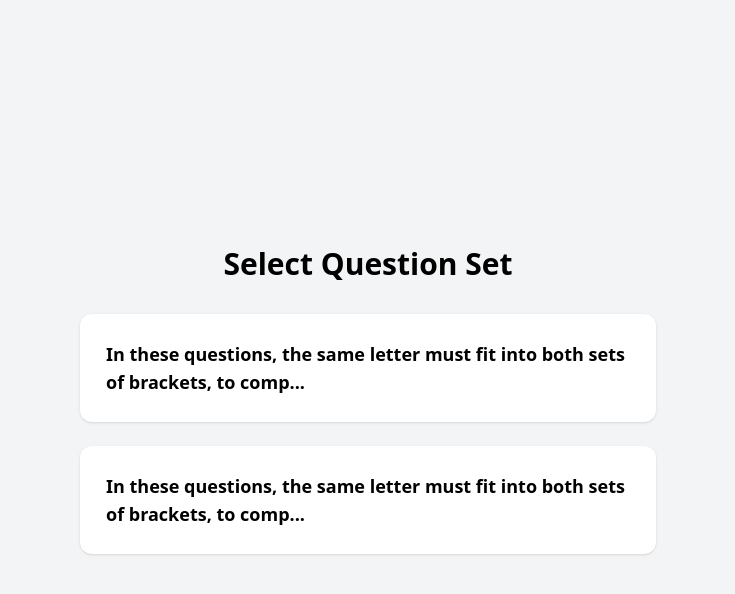
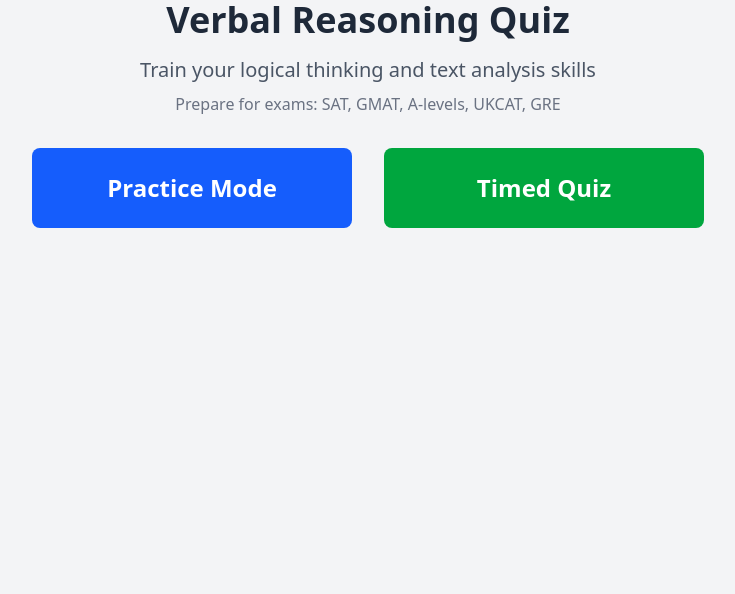
Before and after one commit to astratow/quiz-app, a Vue app: page / in a window 1280 px wide. Shown: the top 594 px of the page, without its empty margins (272-1007 px from the left). Built offline with nearby package versions, Linux system fonts and the light colour scheme.

Commit message:
new examples

```diff
--- a/src/App.vue
+++ b/src/App.vue
@@ -2,6 +2,7 @@
 import { ref, computed } from "vue";
 import Question from "./components/Question.vue";
 import groups from "./data/questions.json";
+import StartScreen from "./components/StartScreen.vue";
 
 interface QuestionData {
   type?: string;
@@ -29,10 +30,10 @@
 }
 
 type GameMode = 'practice' | 'timed';
-type AppScreen = 'start' | 'group-info' | 'quiz' | 'results';
+type AppScreen = 'start' | 'group-select' | 'group-info' | 'quiz' | 'results';
 
 const currentScreen = ref<AppScreen>('start');
-const gameMode = ref<GameMode>('practice');
+const gameMode = ref<GameMode | null>(null);
 const score = ref(0);
 const index = ref(0);
 const answered = ref(false);
@@ -40,27 +41,30 @@
 const currentQuestion = ref<QuestionData | null>(null);
 const timeLeft = ref(90); // seconds for timed mode
 const timeInterval = ref<number | null>(null);
-
 const selectedGroupIdx = ref<number | null>(null);
 const selectedGroup = computed(() =>
   selectedGroupIdx.value !== null ? (groups as QuestionGroup[])[selectedGroupIdx.value] : null
 );
 const questions = computed(() => selectedGroup.value ? selectedGroup.value.questions : []);
 
+function selectMode(mode: GameMode) {
+  gameMode.value = mode;
+  currentScreen.value = 'group-select';
+}
+
 function selectGroup(idx: number) {
   selectedGroupIdx.value = idx;
   currentScreen.value = 'group-info';
 }
 
-function startGame(mode: GameMode) {
-  gameMode.value = mode;
+function startGame() {
   currentScreen.value = 'quiz';
   score.value = 0;
   index.value = 0;
   answered.value = false;
   selectedAnswer.value = null;
   currentQuestion.value = questions.value.length > 0 ? questions.value[0] : null;
-  if (mode === 'timed') {
+  if (gameMode.value === 'timed') {
     startTimer();
   }
 }
@@ -132,6 +136,11 @@
   currentQuestion.value = null;
 }
 
+function handleModeSelected(mode: GameMode) {
+  gameMode.value = mode;
+  currentScreen.value = 'group-select';
+}
+
 const isTimedMode = computed(() => gameMode.value === 'timed');
 const timeDisplay = computed(() => {
   const minutes = Math.floor(timeLeft.value / 60);
@@ -143,9 +152,11 @@
 
 <template>
   <div class="min-h-screen bg-gray-100">
-    <!-- Start Screen: Group Selection -->
-    <div v-if="currentScreen === 'start'" class="min-h-screen flex flex-col items-center justify-center p-6">
-      <h1 class="text-3xl font-bold mb-8">Select Question Set</h1>
+    <!-- Start Screen: Mode Selection -->
+    <StartScreen v-if="currentScreen === 'start'" @mode-selected="handleModeSelected" />
+    <!-- Group Selection Screen -->
+    <div v-else-if="currentScreen === 'group-select'" class="min-h-screen flex flex-col items-center justify-center p-6">
+      <h2 class="text-3xl font-bold mb-8">Select Question Set</h2>
       <div class="grid gap-6 w-full max-w-xl">
         <button
           v-for="(group, idx) in groups"
@@ -156,8 +167,8 @@
           {{ group.instruction.substring(0, 80) }}<span v-if="group.instruction.length > 80">...</span>
         </button>
       </div>
+      <button class="mt-8 text-gray-500 underline" @click="currentScreen = 'start'">Back to Mode Selection</button>
     </div>
-
     <!-- Group Info Screen: Show instruction and example -->
     <div v-else-if="currentScreen === 'group-info' && selectedGroup" class="min-h-screen flex flex-col items-center justify-center p-6">
       <div class="bg-white rounded-xl shadow-lg p-8 max-w-2xl w-full mb-8">
@@ -174,12 +185,10 @@
         <div class="text-gray-600 text-sm">{{ selectedGroup.example.explanation }}</div>
       </div>
       <div class="flex gap-4">
-        <button @click="currentScreen = 'start'" class="px-6 py-3 bg-gray-200 text-gray-800 rounded-lg hover:bg-gray-300 font-semibold">Back</button>
-        <button @click="startGame('practice')" class="px-6 py-3 bg-blue-600 text-white rounded-lg hover:bg-blue-700 font-semibold">Start Practice</button>
-        <button @click="startGame('timed')" class="px-6 py-3 bg-green-600 text-white rounded-lg hover:bg-green-700 font-semibold">Start Timed</button>
+        <button @click="currentScreen = 'group-select'" class="px-6 py-3 bg-gray-200 text-gray-800 rounded-lg hover:bg-gray-300 font-semibold">Back</button>
+        <button @click="startGame" class="px-6 py-3 bg-blue-600 text-white rounded-lg hover:bg-blue-700 font-semibold">Start</button>
       </div>
     </div>
-
     <!-- Quiz Screen -->
     <div v-else-if="currentScreen === 'quiz' && selectedGroup" class="min-h-screen flex flex-col items-center justify-center p-6">
       <!-- Back to Menu Button -->
@@ -239,7 +248,6 @@
         {{ index + 1 >= questions.length ? 'View Results' : 'Next Question' }}
       </button>
     </div>
-
     <!-- Results Screen -->
     <div v-else-if="currentScreen === 'results' && selectedGroup" class="min-h-screen flex items-center justify-center p-6">
       <div class="text-center max-w-2xl mx-auto">
--- a/src/components/StartScreen.vue
+++ b/src/components/StartScreen.vue
@@ -9,95 +9,27 @@
         Prepare for exams: SAT, GMAT, A-levels, UKCAT, GRE
       </p>
     </div>
-
-    <div class="grid gap-4 md:grid-cols-2 mb-8">
-      <!-- Practice Mode -->
-      <div class="bg-white rounded-xl shadow-lg p-6 border-2 border-transparent hover:border-blue-500 transition-all cursor-pointer"
-           @click="selectMode('practice')">
-        <div class="text-4xl mb-4">📚</div>
-        <h3 class="text-xl font-semibold mb-2">Practice Mode</h3>
-        <p class="text-gray-600 mb-4">
-          Solve questions at your own pace without time pressure.
-          Perfect for learning and exploring different question types.
-        </p>
-        <div class="text-sm text-blue-600 font-medium">
-          ✓ No time limit<br>
-          ✓ Instant feedback<br>
-          ✓ Answer explanations
-        </div>
-      </div>
-
-      <!-- Timed Quiz Mode -->
-      <div class="bg-white rounded-xl shadow-lg p-6 border-2 border-transparent hover:border-green-500 transition-all cursor-pointer"
-           @click="selectMode('timed')">
-        <div class="text-4xl mb-4">⏱️</div>
-        <h3 class="text-xl font-semibold mb-2">Timed Quiz</h3>
-        <p class="text-gray-600 mb-4">
-          Test yourself under exam conditions.
-          Limited time for each question.
-        </p>
-        <div class="text-sm text-green-600 font-medium">
-          ✓ 90 seconds per question<br>
-          ✓ Exam simulation<br>
-          ✓ Time tracking
-        </div>
-      </div>
-    </div>
-
-    <div class="bg-gray-50 rounded-lg p-4 mb-6">
-      <h4 class="font-semibold text-gray-700 mb-2">📊 Your Statistics</h4>
-      <div class="grid grid-cols-3 gap-4 text-center">
-        <div>
-          <div class="text-2xl font-bold text-blue-600">{{ stats.totalQuestions }}</div>
-          <div class="text-sm text-gray-600">Questions solved</div>
-        </div>
-        <div>
-          <div class="text-2xl font-bold text-green-600">{{ stats.correctAnswers }}</div>
-          <div class="text-sm text-gray-600">Correct answers</div>
-        </div>
-        <div>
-          <div class="text-2xl font-bold text-purple-600">{{ stats.accuracy }}%</div>
-          <div class="text-sm text-gray-600">Accuracy</div>
-        </div>
-      </div>
-    </div>
-
-    <div class="text-sm text-gray-500">
-      💡 Tip: Start with practice mode to get familiar with the question format
+    <div class="flex flex-col md:flex-row gap-8 mb-8">
+      <button
+        class="flex-1 px-8 py-6 bg-blue-600 text-white rounded-lg hover:bg-blue-700 font-semibold text-2xl"
+        @click="selectMode('practice')"
+      >
+        Practice Mode
+      </button>
+      <button
+        class="flex-1 px-8 py-6 bg-green-600 text-white rounded-lg hover:bg-green-700 font-semibold text-2xl"
+        @click="selectMode('timed')"
+      >
+        Timed Quiz
+      </button>
     </div>
   </div>
 </template>
 
 <script setup lang="ts">
-import { computed } from 'vue';
+const emit = defineEmits<{ (e: 'mode-selected', mode: 'practice' | 'timed'): void }>();
 
-interface GameMode {
-  mode: 'practice' | 'timed';
-}
-
-interface Stats {
-  totalQuestions: number;
-  correctAnswers: number;
-  accuracy: number;
-}
-
-const emit = defineEmits<{
-  (e: 'start-game', mode: GameMode['mode']): void;
-}>();
-
-// Mock stats - in a real app, these would come from localStorage or a backend
-const stats = computed<Stats>(() => {
-  const total = 0; // Would be loaded from localStorage
-  const correct = 0; // Would be loaded from localStorage
-
-  return {
-    totalQuestions: total,
-    correctAnswers: correct,
-    accuracy: total > 0 ? Math.round((correct / total) * 100) : 0
-  };
-});
-
-function selectMode(mode: GameMode['mode']) {
-  emit('start-game', mode);
+function selectMode(mode: 'practice' | 'timed') {
+  emit('mode-selected', mode);
 }
 </script>
```
Also changed, not shown: src/components/AnswerModal.vue (added).
